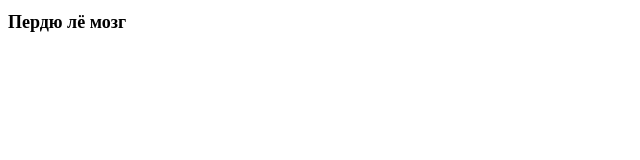
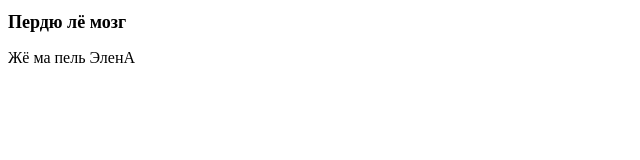
Before and after one commit to Levkich/first-project, a plain HTML site: page index.html in a window 1280 px wide. Shown: the whole page, without its empty margins (0-640 px from the left). Drawn offline with Linux system fonts and the light colour scheme.

Commit message:
добавлен абзац

```diff
--- a/index.html
+++ b/index.html
@@ -8,5 +8,6 @@
 </head>
 <body>
     <h1>Пердю лё мозг</h1>
+    <p>Жё ма пель ЭленА</p>
 </body>
 </html>
```
